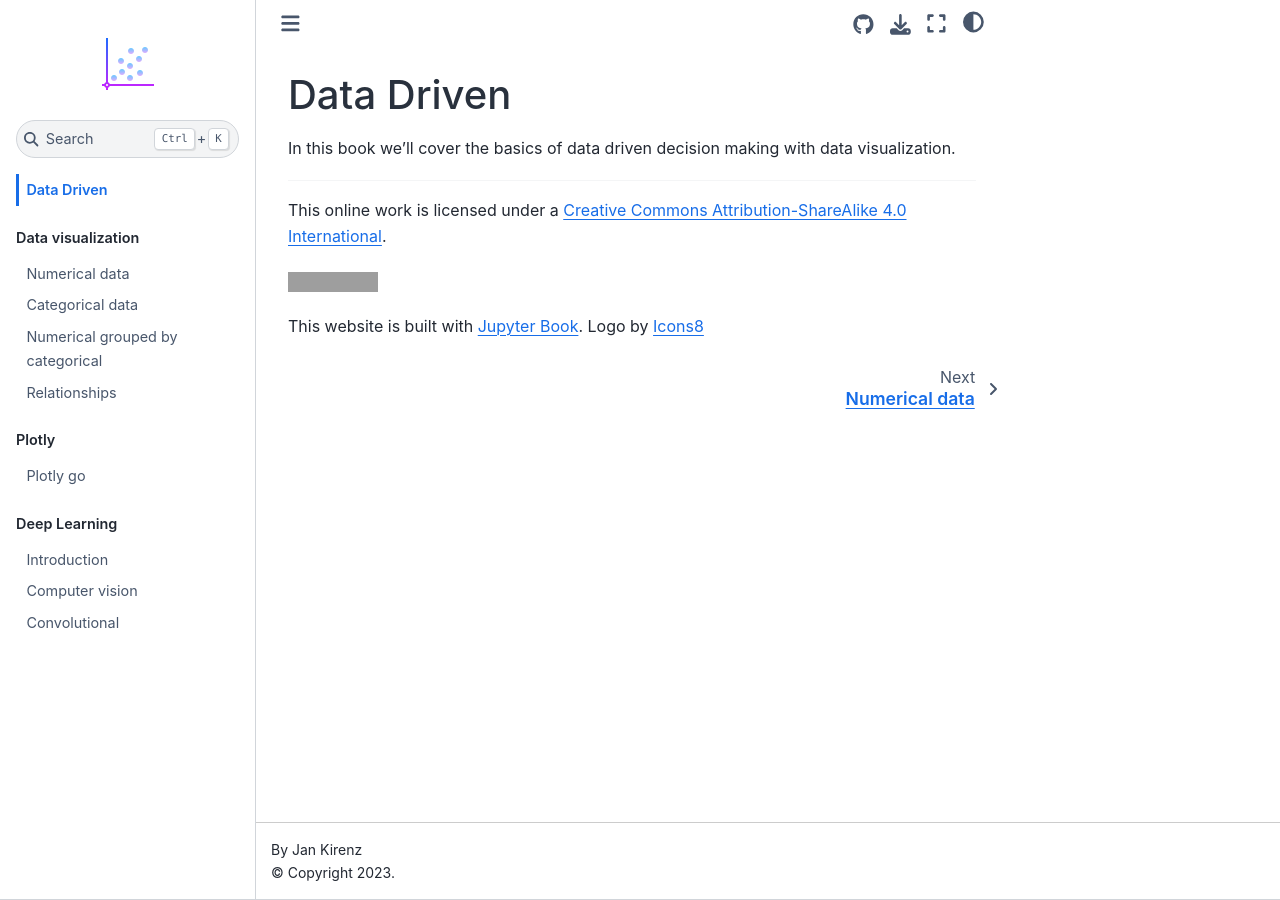
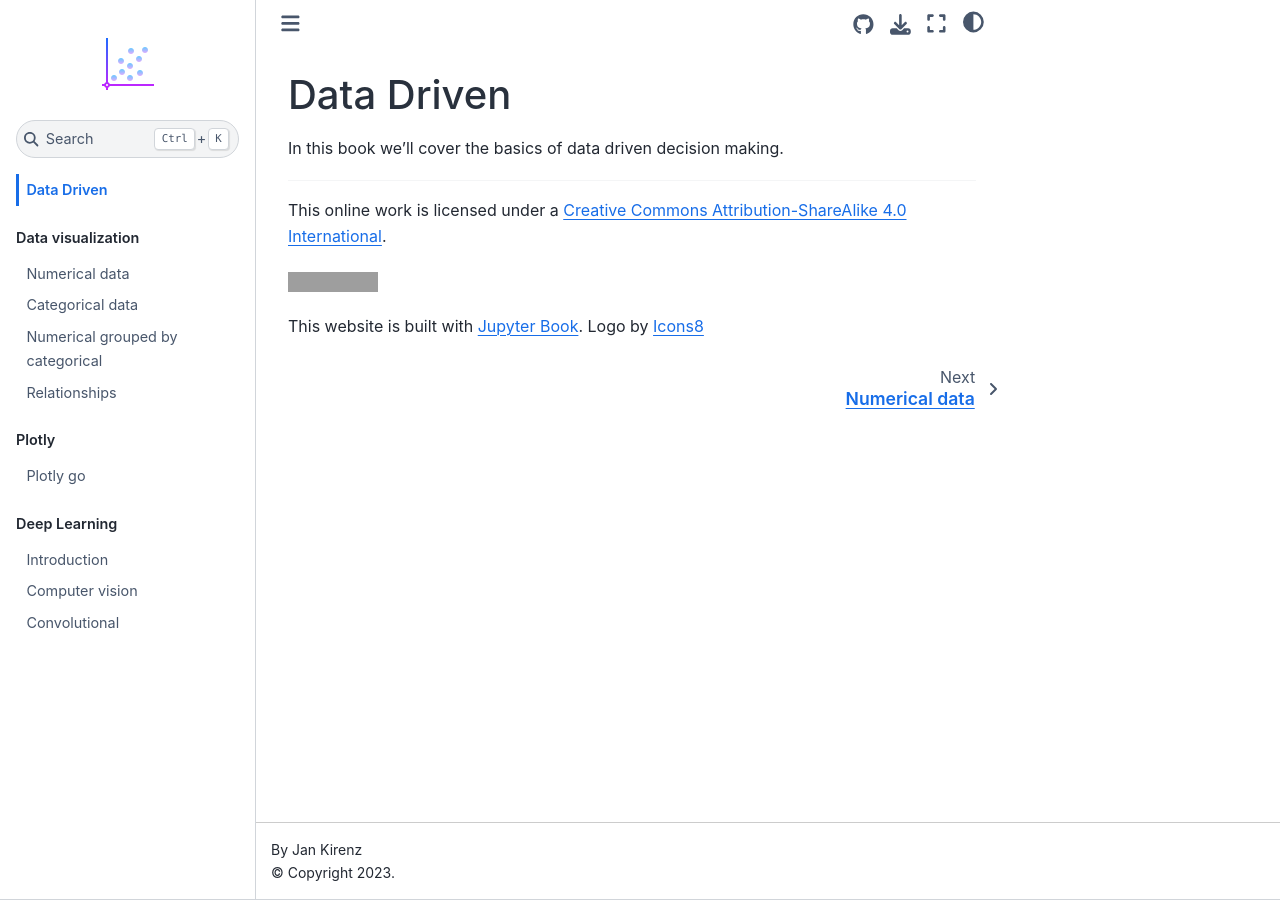
Before and after one commit to kirenz/data-driven, a Jupyter Book: the page built from docs/intro.md, in a window 1280 px wide. Built offline with Jupyter Book 1.0.4 settings and Sphinx 7.4.7 and the Sphinx Book theme 1.1.4, drawn with Linux system fonts in a browser that asks for light colours; grey boxes are pictures that could not be loaded.

Commit message:
Update intro.md

```diff
--- a/docs/intro.md
+++ b/docs/intro.md
@@ -1,6 +1,6 @@
 # Data Driven
 
-In this book we'll cover the basics of data driven decision making with data visualization.
+In this book we'll cover the basics of data driven decision making.
 
 ---
 
```
